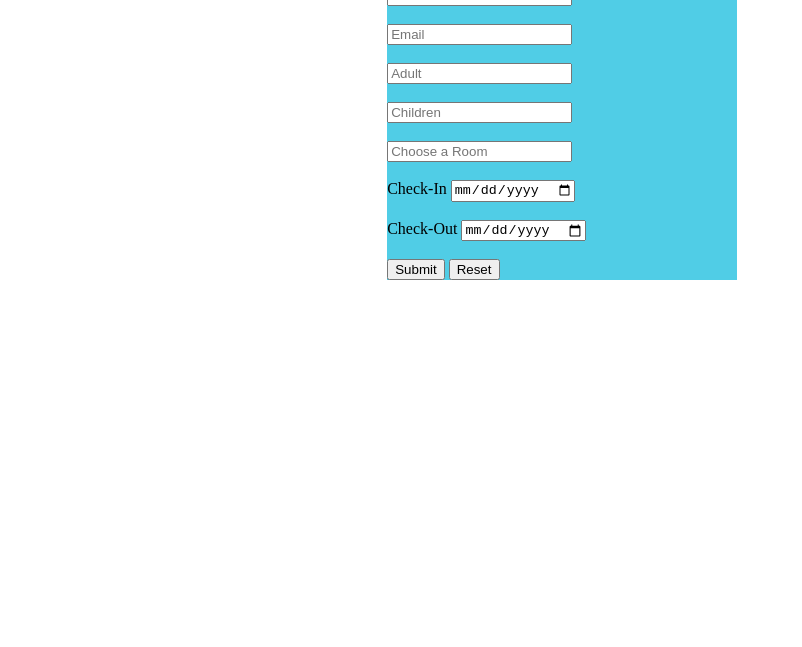
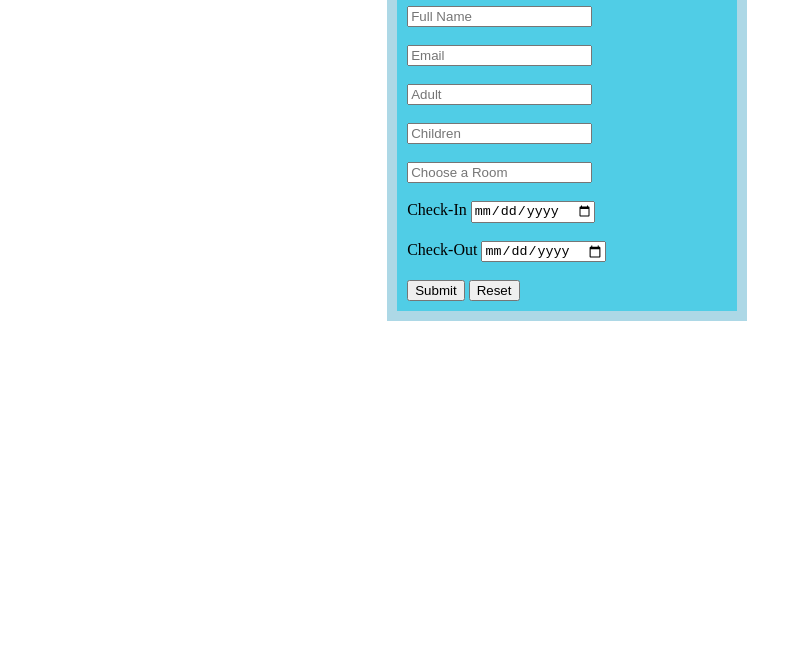
Before and after one commit to fredana/flatiron-frontend-phase-1-app-project, a plain HTML site: page index.html in a window 1280 px wide. Shown: the part 153-800 px from the top of the page, without its empty margins (0-802 px from the left). Drawn offline with Linux system fonts and the light colour scheme.

Commit message:
FORM STYLED

```diff
--- a/styles.css
+++ b/styles.css
@@ -23,3 +23,10 @@ body{
     text-align: center;
 
 }
+
+#fill{
+    border: 10px solid lightblue;
+    padding: 10px;
+    width: 320px;
+
+}
```
